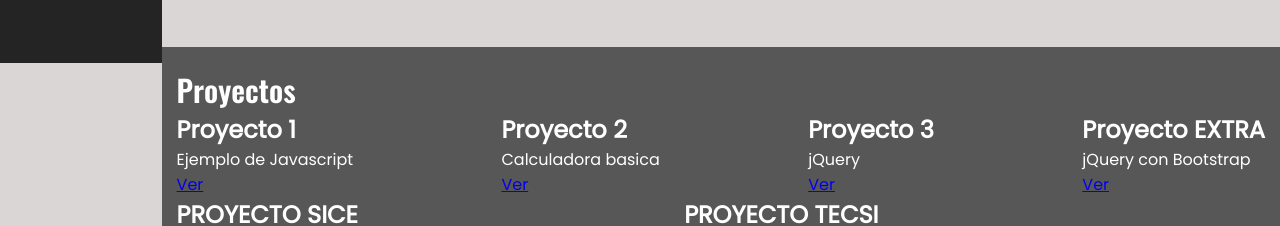
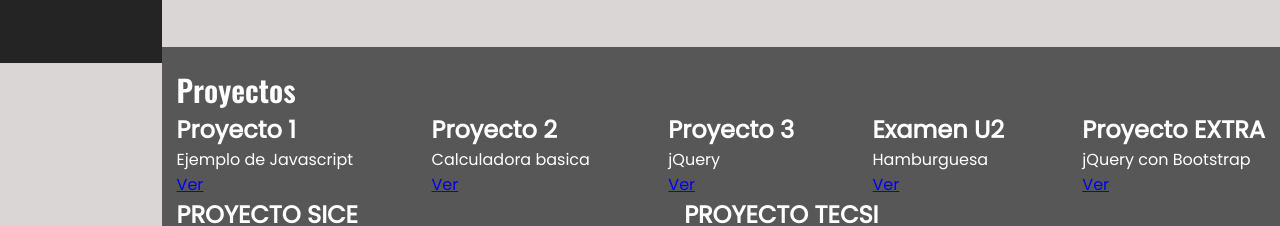
Before and after one commit to isravazquezc/curriculum, a plain HTML site: page index.html in a window 1280 px wide. Shown: the part 737-963 px from the top of the page. Drawn offline with nearby package versions, Linux system fonts and the light colour scheme.

Commit message:
update index cv
update index cv

```diff
--- a/index.html
+++ b/index.html
@@ -86,6 +86,11 @@
                     <a href="/proyectos/jquery1/index.html"> Ver </a>
                 </article>
                 <article>
+                    <h2>Examen U2</h2>
+                    <p>Hamburguesa</p>
+                    <a href="/proyectos/bootstrap/index.html"> Ver </a>
+                </article>
+                <article>
                     <h2>Proyecto EXTRA</h2>
                     <p>jQuery con Bootstrap</p>
                     <a href="/proyectos/jquery.bootstrap/index.html"> Ver </a>
```
